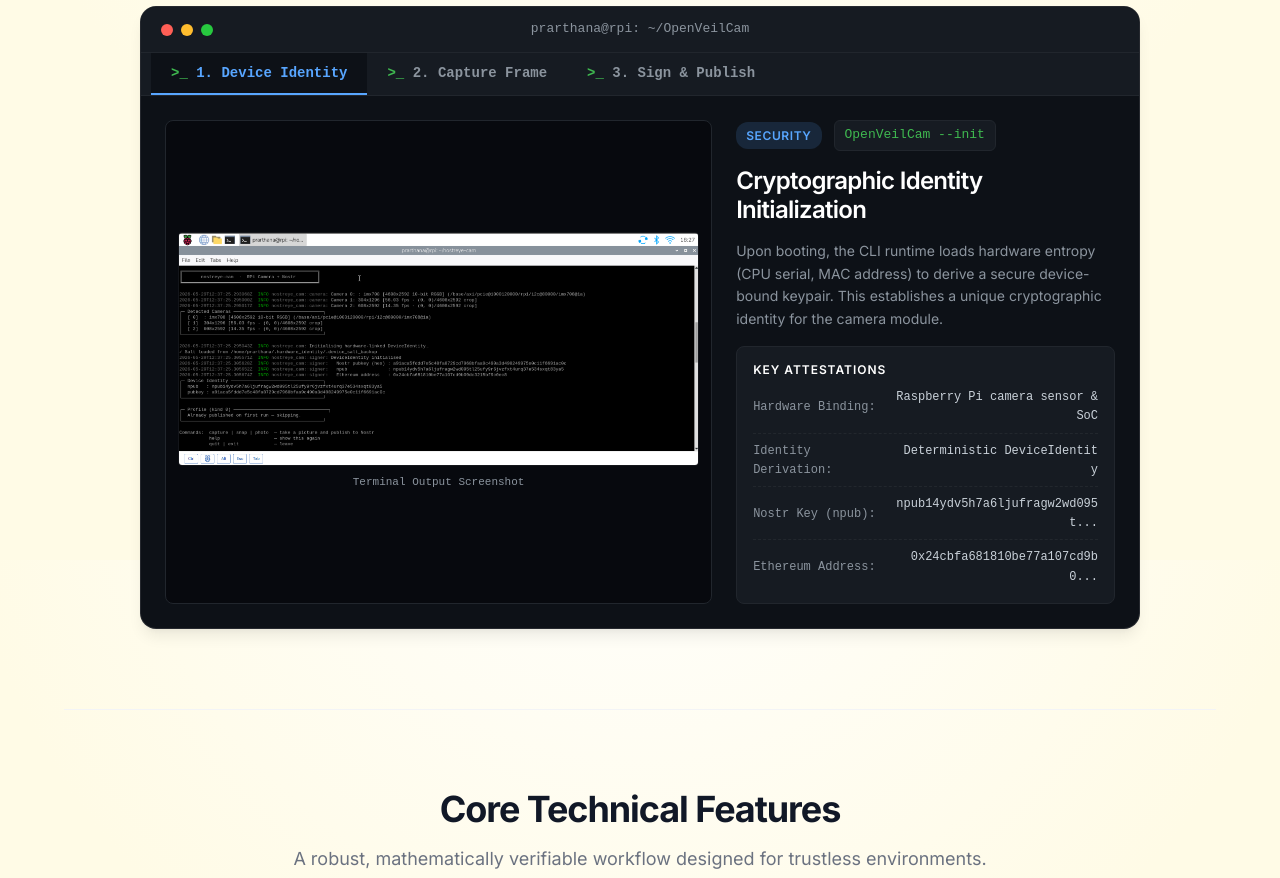
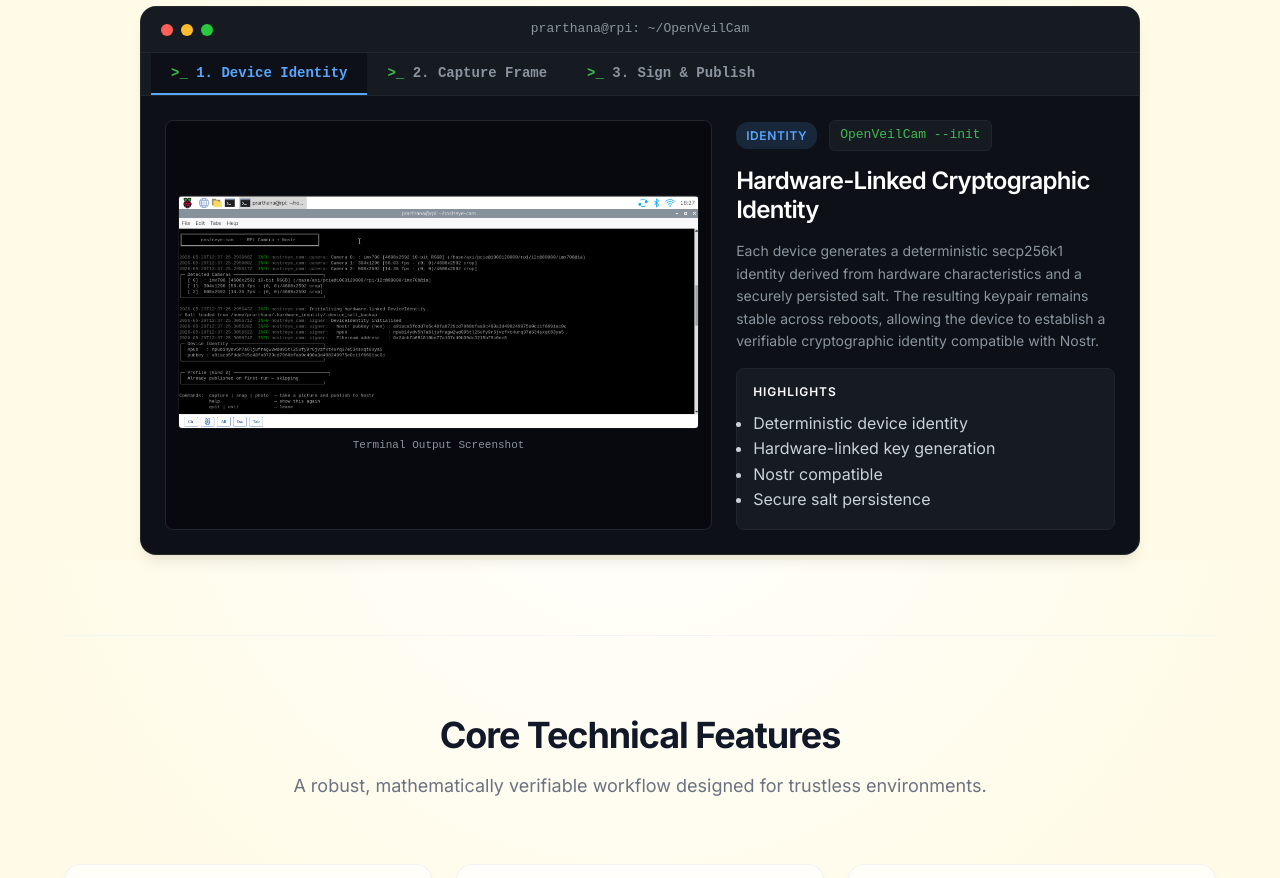
Before and after one commit to PrarthanaPurohit/OpenVeil-Frontend, a React (Vite) app: page / in a window 1280 px wide. Shown: the part 1840-2718 px from the top of the page. Built offline with nearby package versions, Linux system fonts and the light colour scheme.

Commit message:
update content

```diff
--- a/src/components/CliWalkthrough.jsx
+++ b/src/components/CliWalkthrough.jsx
@@ -10,43 +10,43 @@
     {
       tabLabel: "1. Device Identity",
       cmd: "OpenVeilCam --init",
-      title: "Cryptographic Identity Initialization",
+      title: "Hardware-Linked Cryptographic Identity",
       image: cliInitImg,
-      badge: "Security",
-      desc: "Upon booting, the CLI runtime loads hardware entropy (CPU serial, MAC address) to derive a secure device-bound keypair. This establishes a unique cryptographic identity for the camera module.",
+      badge: "Identity",
+      desc: "Each device generates a deterministic secp256k1 identity derived from hardware characteristics and a securely persisted salt. The resulting keypair remains stable across reboots, allowing the device to establish a verifiable cryptographic identity compatible with Nostr.",
       details: [
-        { label: "Hardware Binding", value: "Raspberry Pi camera sensor & SoC" },
-        { label: "Identity Derivation", value: "Deterministic DeviceIdentity" },
-        { label: "Nostr Key (npub)", value: "npub14ydv5h7a6ljufragw2wd095t..." },
-        { label: "Ethereum Address", value: "0x24cbfa681810be77a107cd9b0..." }
+        { label: "Deterministic device identity", value: "" },
+        { label: "Hardware-linked key generation", value: "" },
+        { label: "Nostr compatible", value: "" },
+        { label: "Secure salt persistence", value: "" }
       ]
     },
     {
       tabLabel: "2. Capture Frame",
       cmd: "OpenVeilCam capture",
-      title: "Direct Sensor Frame Capture",
+      title: "Capture Authentic Media",
       image: cliCaptureImg,
-      badge: "Hardware",
-      desc: "When the capture command is executed, the runtime interfaces directly with the IMX708 sensor. It configures dual RAW and YUV streams to capture raw, unadulterated pixels without any software filters.",
+      badge: "Capture",
+      desc: "A high-quality JPEG is captured and treated as the canonical source for integrity verification. The media remains unchanged before cryptographic attestation, preserving a verifiable chain of trust.",
       details: [
-        { label: "Sensor Model", value: "IMX708 10-bit RGGB (4608x2592)" },
-        { label: "Image Format", value: "1920x1080 YUV420 / RAW" },
-        { label: "Processing", value: "No temporal denoise (pixel integrity)" },
-        { label: "Local Output", value: "/tmp/nostreye_capture.jpg" }
+        { label: "Image pipeline initialization", value: "" },
+        { label: "High-resolution JPEG capture", value: "" },
+        { label: "Canonical image used for signing", value: "" },
+        { label: "No metadata manipulation before attestation", value: "" }
       ]
     },
     {
       tabLabel: "3. Sign & Publish",
       cmd: "OpenVeilCam publish",
-      title: "ECDSA Signature & Nostr Broadcast",
+      title: "Cryptographically Verify and Publish",
       image: cliPublishImg,
-      badge: "Decentralized",
-      desc: "The captured frame is hashed and signed with the device's hardware-derived private key. It is uploaded to decentralized Blossom servers and broadcast to Nostr relays as cryptographically signed events.",
+      badge: "Publish",
+      desc: "The captured image is signed using the device's private key, creating a cryptographic attestation of its contents. The image is then uploaded to Blossom while provenance information including the image hash, signature, and metadata is published to Nostr, enabling anyone to independently verify its authenticity.",
       details: [
-        { label: "Integrity Proof", value: "ECDSA SHA-256 digital signature" },
-        { label: "Relay Outbox", value: "nos.lol, primal.net, snort.social" },
-        { label: "Nostr Event", value: "Kind 1063 (File Metadata) & Kind 1" },
-        { label: "Blossom Server", value: "https://blossom.band" }
+        { label: "ECDSA image attestation", value: "" },
+        { label: "Blossom media storage", value: "" },
+        { label: "NIP-94 metadata publication", value: "" },
+        { label: "Public verification via Nostr relays", value: "" }
       ]
     }
   ];
@@ -111,15 +111,12 @@
               <p className="cli-step-desc">{steps[activeTab].desc}</p>
 
               <div className="cli-details-card">
-                <h4 className="details-header">Key Attestations</h4>
-                <div className="details-grid">
+                <h4 className="details-header">Highlights</h4>
+                <ul className="details-list">
                   {steps[activeTab].details.map((detail, dIdx) => (
-                    <div key={dIdx} className="details-row">
-                      <span className="details-label">{detail.label}:</span>
-                      <span className="details-value">{detail.value}</span>
-                    </div>
+                    <li key={dIdx} className="details-item">{detail.label}</li>
                   ))}
-                </div>
+                </ul>
               </div>
             </div>
           </div>
```
